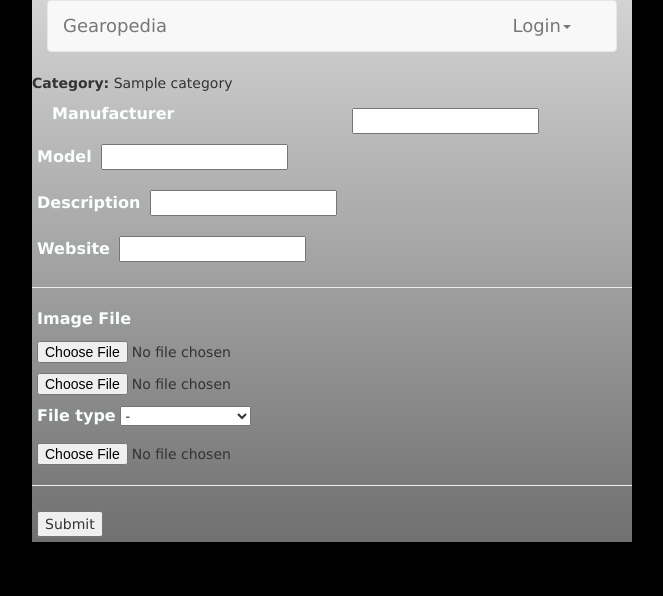
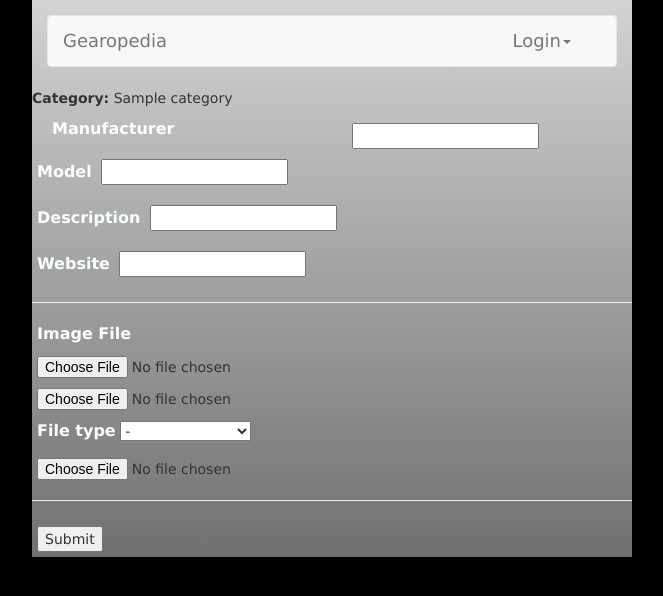
Before and after one commit to stevenmarr/gearopedia, a Flask app: template gearopedia/templates/add_model.html in a window 1280 px wide. Shown: the top 596 px of the page, without its empty margins (308-971 px from the left). Run offline with Flask 2, Linux system fonts and the light colour scheme; tables that the repository leaves empty hold one stand-in row (values such as "Sample post"); the template is opened without the code that fills it: values that come from a table or form of the project are taken from there, most other values are stand-ins (such as "Sample title", 1, 10 or a date in 2020); parts of the project's set-up code (start-up, migrations or seed data) failed here and were passed over; some libraries are stand-ins or nearby versions.

Commit message:
Add margin on nav-bar

```diff
--- a/gearopedia/templates/main.html
+++ b/gearopedia/templates/main.html
@@ -9,8 +9,10 @@
     <meta content="width=device-width, initial-scale=1.0" name="viewport">
     <meta content="profile email" name="google-signin-scope">
     <meta content="{{CLIENT_ID}}" name="google-signin-client_id">
+    <!-- CSS -->
     <link href="/static/css/bootstrap.min.css" rel="stylesheet">
     <link href="/static/css/style.css" rel="stylesheet">
+    <link rel="shortcut icon" type="image/x-icon" href="favicon.ico" />
     <!--Google Scripts-->
     <script src="//ajax.googleapis.com/ajax/libs/jquery/1.8.2/jquery.min.js">
     </script>
@@ -70,7 +72,7 @@
 <body>
     <div class="container">
         <!--NEW NAV BAR OPEN -->
-        <nav class="navbar navbar-default">
+        <nav class="navbar navbar-default" style="margin-top:15px;">
           <div class="container-fluid">
             <!-- Brand and toggle get grouped for better mobile display -->
             <div class="navbar-header">
```
